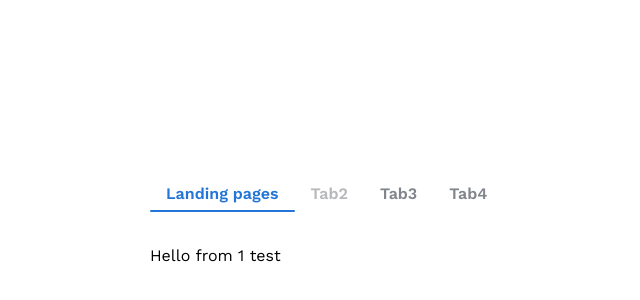
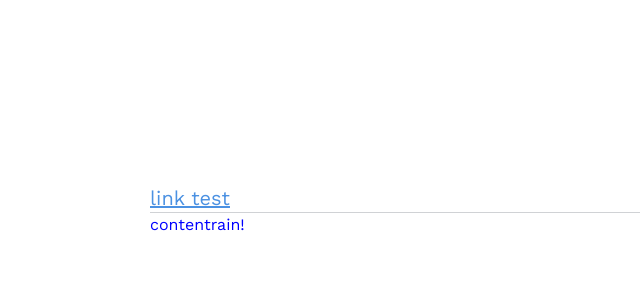
Before and after one commit to LUI-UI/lui-vue-old, a Vue app: page / in a window 1280 px wide. Shown: the part 26-326 px from the top of the page, without its empty margins (0-640 px from the left). Built offline with nearby package versions, Linux system fonts and the light colour scheme.

Commit message:
create link component

```diff
--- a/src/App.vue
+++ b/src/App.vue
@@ -1,15 +1,14 @@
 <script>
-import LTabs from './components/Tabs/LuiTabs.vue'
-import LTab from './components/Tabs/LuiTab.vue'
+import LuiLink from './components/Link/LuiLink.vue'
 // import LuiAccordion from './components/Accordion/LuiAccordion.vue'
 // import LuiAccordionGroup from './components/Accordion/LuiAccordionGroup.vue'
 export default {
-  components: { LTabs, LTab, },
-  data(){
+  components: { LuiLink },
+  data() {
     return {
-      isAcc : true,
+      isAcc: true,
     }
-  }
+  },
   // methods: {
   //   handleAction(value) {
   //     console.log('action event', value)
@@ -45,30 +44,16 @@ export default {
 <template>
   <div class="btn-container">
     <div class="mb-8">
-      <l-tabs>
-        <l-tab title="Landing pages">
-          Hello from 1
-          <button @click="isAcc = !isAcc">
-            test
-          </button>
-        </l-tab>
-        <l-tab
-          title="Tab2"
-          disabled
-        >
-          Hello from tab 2
-        </l-tab>
-        <l-tab title="Tab3">
-          Hello from tab 3
-        </l-tab>
-        <l-tab title="Tab4">
-          Lorem ipsum dolor sit amet consectetur adipisicing elit. Enim iure perferendis facere sint
-          molestias. Dolorem voluptatum eum voluptas repellendus nam magni praesentium! Voluptate
-          quos totam aspernatur, dolores porro ipsam fugiat iusto. Iste non adipisci est assumenda
-          aspernatur neque exercitationem! Libero maiores laudantium ipsum quo mollitia itaque
-          quisquam inventore sit harum.
-        </l-tab>
-      </l-tabs>
+      <lui-link
+        href="https://contentrain.io/"
+        target="_blank"
+        size="xl"
+        variany="primary"
+      >
+        link test
+      </lui-link>
+      <hr>
+      <a class="test" href="https://lanista.com.tr/">contentrain!</a>
       <!-- <LCard
         class="w-1/4"
         border
@@ -174,21 +159,22 @@ export default {
 </template>
 
 <style>
-/* @import url('https://fonts.googleapis.com/css2?family=Work+Sans:ital,wght@0,100;0,200;0,300;0,400;0,500;0,600;0,700;0,800;0,900;1,100;1,200;1,300;1,400;1,500;1,600;1,700;1,800;1,900&display=swap'); */
 #app {
-  /* font-family: font-worksans;
-  -webkit-font-smoothing: antialiased;
-  -moz-osx-font-smoothing: grayscale;
-  text-align: center; */
-  /* color: #2c3e50; */
-  font-family: 'Work Sans', sans-serif;
   margin-top: 60px;
 }
 .btn-container {
   /* font-family: 'Work Sans', sans-serif; */
   padding: 150px;
 }
-
+a.test{
+  color: blue;
+}
+a.test:visited{
+  color: red;
+}
+/* a:visited{
+  color:red;
+} */
 .badge-container {
   display: flex;
   align-items: flex-end;
--- /dev/null
+++ b/src/components/Link/LuiLink.vue
@@ -0,0 +1,49 @@
+<template>
+  <a
+    v-bind="$attrs"
+    :class="classes"
+  >
+    <slot />
+  </a>
+</template>
+
+<script>
+import * as prop from '../../mixins/props'
+import { computed } from 'vue'
+import { generateClasses } from '../../mixins/methods'
+export default {
+  mixins: [prop.size('sm', ['xxsm', 'xsm', 'sm', 'lg', 'xlg']), prop.variant('variant', 'primary')],
+  setup(props) {
+    const classes = computed(() => {
+      const styles = {
+        fontColor: `text-${props.variant}-400 visited:text-${props.variant}-100 hover:text-${props.variant}-500 `,
+        fontSize:
+          props.size === 'xxsm'
+            ? 'text-2xs'
+            : props.size === 'xsm'
+            ? 'text-xs'
+            : props.size === 'sm'
+            ? 'text-sm'
+            : props.size === 'lg'
+            ? 'text-base'
+            : 'text-xl',
+        lineHeight:
+          props.size === 'xxsm'
+            ? 'leading-3'
+            : props.size === 'xsm'
+            ? 'leading-4.5'
+            : props.size === 'sm'
+            ? 'leading-5'
+            : props.size === 'lg'
+            ? 'leading-6'
+            : 'leading-7',
+        underline: 'underline',
+      }
+      return generateClasses([{ ...styles }])
+    })
+    return {
+      classes,
+    }
+  },
+}
+</script>
--- a/tailwind.config.js
+++ b/tailwind.config.js
@@ -64,7 +64,7 @@ module.exports = {
   variants: {
     extend: {
       borderWidth: ['hover'],
-      textColor: ['disabled'],
+      textColor: ['visited','disabled','hover'],
       backgroundColor: ['disabled'],
       borderColor: ['disabled'],
       // outlineColor: ['hover','focus'],
```
Also changed, not shown: 1 other file (tests, documents, lock files or other folders).
